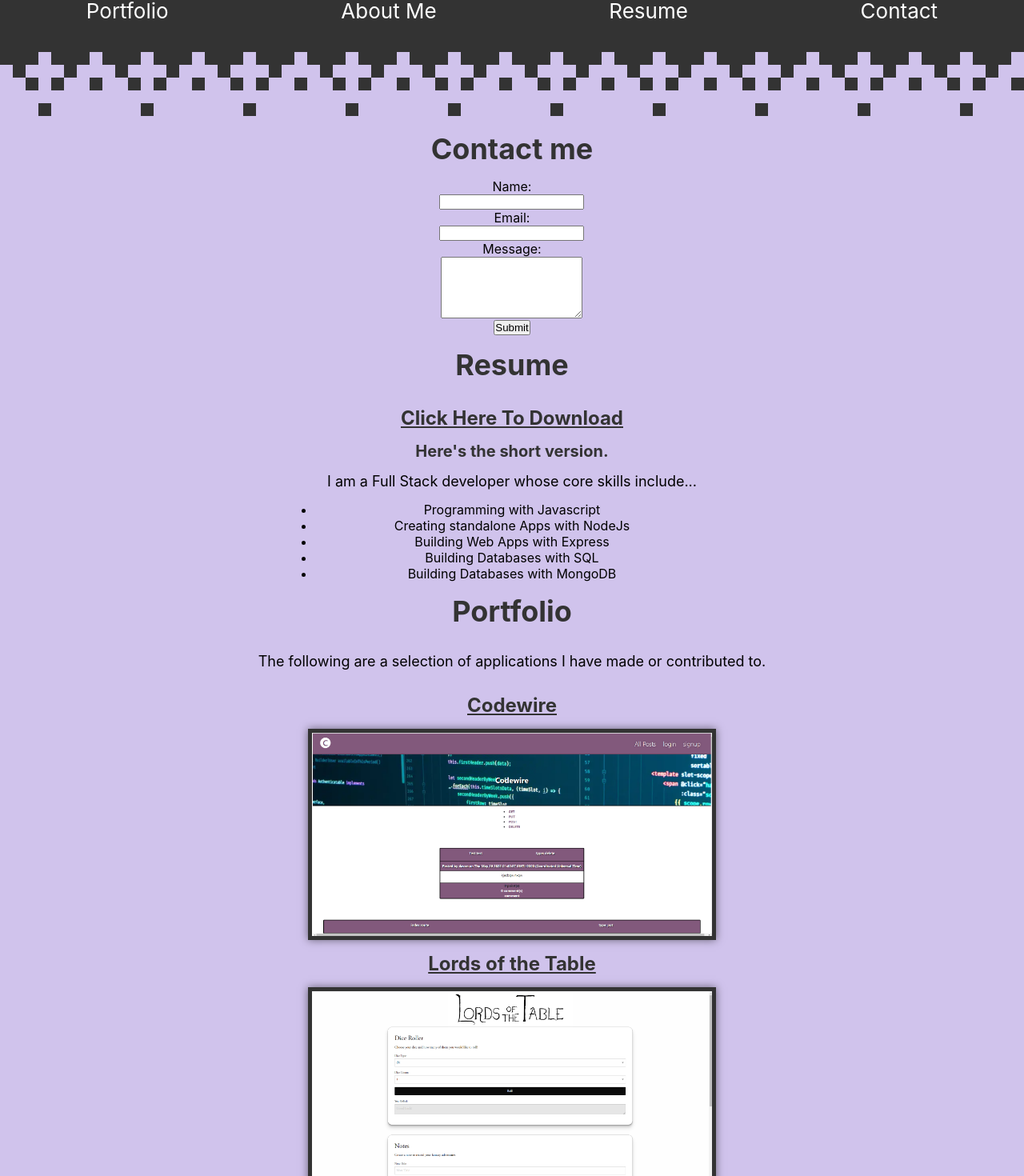
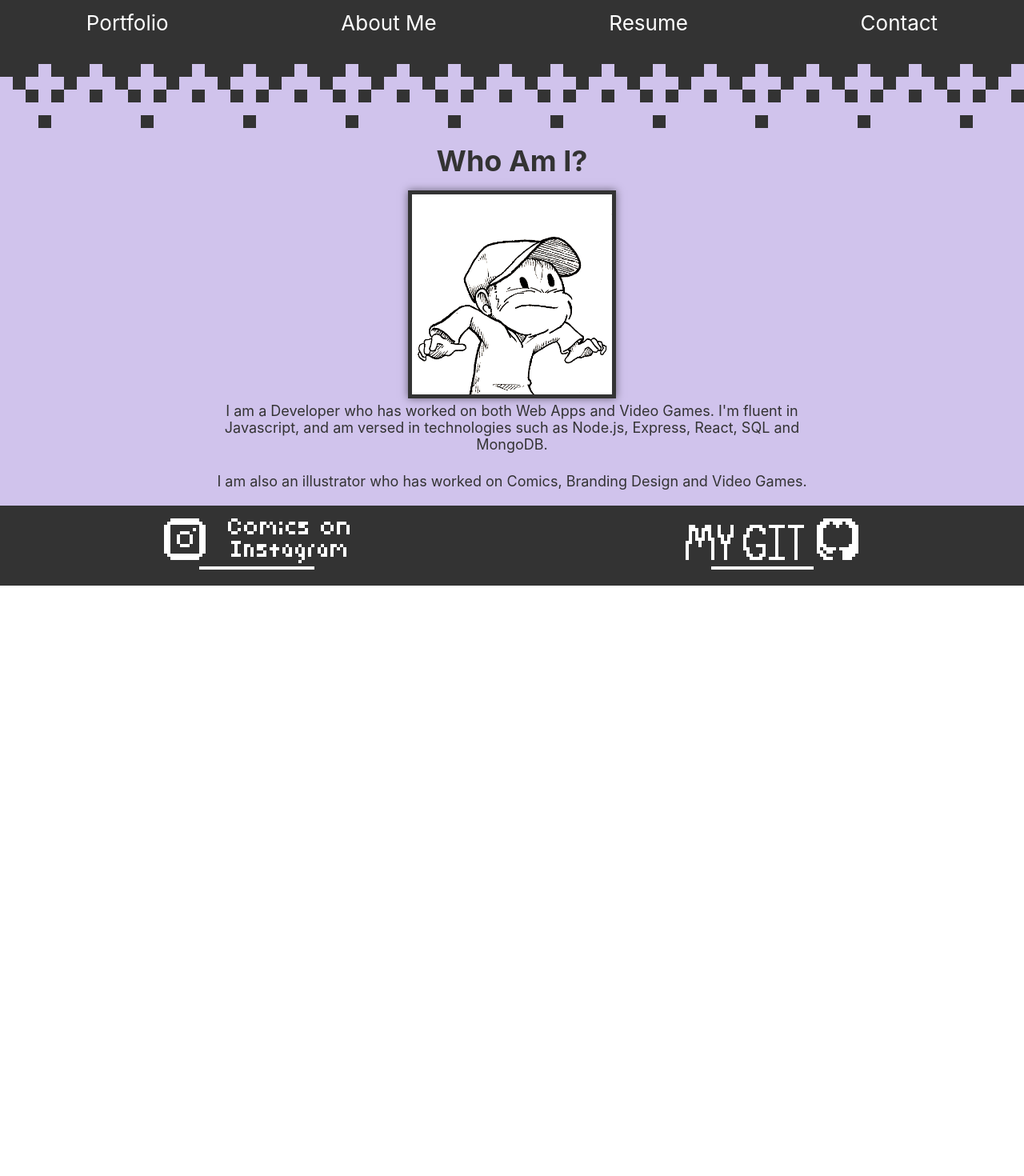
Before and after one commit to GartTheSkeleton/react-portfolio, a React (Create React App) app: page / in a window 1280 px wide. Shown: the part 145-1615 px from the top of the page at 80% size. After the commit the page ends 877 px from the top, so only its background shows below. Built offline with nearby package versions, Linux system fonts and the light colour scheme.

Commit message:
conditional rendering

```diff
--- a/src/App.css
+++ b/src/App.css
@@ -64,6 +64,20 @@ h4 {
 p {
   font-size: 18px;
   padding: 15px;
+  width: 60%;
+  margin-bottom: 15px;
+}
+
+ul{
+  padding: 15px;
+}
+
+li{
+  padding: 15px;
+}
+
+form{
+  padding: 15px;
 }
 
 nav {
@@ -83,11 +97,6 @@ nav {
   flex-direction: row;
   justify-content: space-around;
   width: 100%;
-  padding-bottom: 20px;
-}
-
-#about {
-  width: 50%;
   padding-bottom: 20px;
 }
 
@@ -132,10 +141,12 @@ footer{
   box-shadow: 0 0 10px rgba(0, 0, 0, .5);
 }
 
-.body-container {
+.body-element {
+  /* width: 60%; */
   display: flex;
   flex-direction: column;
-  width: 75%;
+  justify-content: center;
+  align-items: center;
 }
 
 h3 {
@@ -169,3 +180,7 @@ a:visited {
   flex-basis: 100%;
   flex: 1;
 }
+
+.gallery{
+  padding-block: 15px;
+}
--- a/src/App.js
+++ b/src/App.js
@@ -1,26 +1,32 @@
 import './App.css';
-import About from './components/About';
+import React, {useState} from 'react';
 import Header from './components/Header';
-import Nav from './components/Nav';
 import NavWrapper from './components/HeaderWrapper'
-import Apps from './components/Apps'
-import Resume from './components/Resume'
-import Contact from './components/Contact';
+
+import Body from './components/Body'
 
 import FooterImage from './assets/footer-image.png'
 import FooterImage2 from './assets/footer-image2.png'
 
 function App() {
+
+  const [currentSection, setCurrentSection] = useState(1);
+
   return (
     <div className="App">
         <Header></Header>
-        <Nav></Nav>
+        <nav>
+            <div className="navbar">
+                <div className="header-link" onClick={() => {setCurrentSection(0)}}>Portfolio</div>
+                <div className="header-link" onClick={() => {setCurrentSection(1)}}>About Me</div>
+                <div className="header-link" onClick={() => {setCurrentSection(2)}}>Resume</div>
+                <div className="header-link" onClick={() => {setCurrentSection(3)}}>Contact</div>
+            </div>
+        </nav>
         <NavWrapper></NavWrapper>
 
-        <Contact></Contact>
-        <Resume></Resume>
-        <Apps></Apps>
-        <About></About>
+        <Body state={currentSection}></Body>
+
 
         <footer>
           <a href="https://www.instagram.com/graphitepages/">
--- a/src/components/About/index.js
+++ b/src/components/About/index.js
@@ -4,7 +4,7 @@ import profilePic from "../../assets/2022-gart.png";
 function About() {
 
     return(
-        <section id="about">
+        <section className="body-element">
             <h2>
                 Who Am I?
             </h2>
--- a/src/components/Apps/index.js
+++ b/src/components/Apps/index.js
@@ -6,11 +6,11 @@ import GalaxyPic from '../../assets/galaxy-app.png';
 
 function Apps() {
     return(
-        <div className='body-container'>
+        <div className="body-element">
             <h2>Portfolio</h2>
             <p>The following are a selection of applications I have made or contributed to.</p>
 
-            <div className='row'>
+            <div className='row gallery'>
                 <a className='column' href='https://github.com/mattparker124/codewire'>
                     <h3>Codewire</h3>
                     <img src={CodewirePic} alt="" className='portfolio-pic' width={500}></img>
@@ -21,7 +21,18 @@ function Apps() {
                 </a>
             </div>
 
-            <div className='row'>
+            <div className='row gallery'>
+                <a className='column' href='https://github.com/GartTheSkeleton/Weather-Info-App'>
+                    <h3>Weather Info App</h3>
+                    <img src={WeatherInfoPic} alt="" className='portfolio-pic' width={500}></img>
+                </a>
+                <a className='column' href='https://github.com/mattparker124/lords-of-the-table'>
+                    <h3>Galaxy Phage</h3>
+                    <img src={GalaxyPic} alt="" className='portfolio-pic' width={500}></img>
+                </a>
+            </div>
+
+            <div className='row gallery'>
                 <a className='column' href='https://github.com/GartTheSkeleton/Weather-Info-App'>
                     <h3>Weather Info App</h3>
                     <img src={WeatherInfoPic} alt="" className='portfolio-pic' width={500}></img>
--- /dev/null
+++ b/src/components/Body/index.js
@@ -0,0 +1,55 @@
+import React from 'react';
+import Apps from '../Apps';
+import Resume from '../Resume';
+import Contact from '../Contact';
+import About from '../About';
+
+function Body(props){
+    const state = props.state
+
+    let renderAbout = true
+    let renderContact = false
+    let renderResume = false
+    let renderApps = false
+    console.log(state)
+
+    if (state === 0)
+        {
+            renderAbout = false
+            renderContact = false
+            renderResume = false
+            renderApps = true
+        }
+    if (state === 1)
+        {
+            renderAbout = true
+            renderContact = false
+            renderResume = false
+            renderApps = false
+        }
+    if (state === 2)
+        {
+            renderAbout = false
+            renderContact = false
+            renderResume = true
+            renderApps = false
+        }
+    if (state === 3)
+        {
+            renderAbout = false
+            renderContact = true
+            renderResume = false
+            renderApps = false
+        }
+
+    return(
+        <div>
+            {renderContact ? (<Contact></Contact>):(<></>)}
+            {renderApps ? (<Apps></Apps>):(<></>)}
+            {renderResume ? (<Resume></Resume>):(<></>)}
+            {renderAbout ? (<About></About>):(<></>)}
+        </div>
+    )
+}
+
+export default Body
--- a/src/components/Contact/index.js
+++ b/src/components/Contact/index.js
@@ -4,7 +4,7 @@ import {validateEmail} from '../../utils/helpers';
 function Contact() {
 
     const [formState, setFormState] = useState({ name: '', email: '', message: '' });
-    const { name, email, message } = formState;
+    // const { name, email, message } = formState;
     const [errorMessage, setErrorMessage] = useState('');
 
     function handleChange(e) {
@@ -35,7 +35,7 @@ function Contact() {
     }
 
     return (
-        <section>
+        <section className="body-element">
           <h2>Contact me</h2>
             <form id="contact-form" onSubmit={handleSubmit}>
                 <div className='column'>
--- a/src/components/Nav/index.js
+++ b/src/components/Nav/index.js
@@ -1,17 +1,9 @@
-import React from "react";
+import React, {useState} from "react";
 
 function Nav() {
 
-    return(
-        <nav>
-            <div className="navbar">
-                <div className="header-link">Portfolio</div>
-                <div className="header-link">About Me</div>
-                <div className="header-link">Resume</div>
-                <div className="header-link">Contact</div>
-            </div>
-        </nav>
-    )
+
+
 }
 
 export default Nav
--- a/src/components/Resume/index.js
+++ b/src/components/Resume/index.js
@@ -2,7 +2,7 @@ import React from 'react';
 
 function Resume(){
     return(
-        <div>
+        <div className="body-element">
             <h2>Resume</h2>
                 <a href="../../assets/Garrett-Resume-2020" download>
                 <h3>Click Here To Download</h3>
@@ -20,6 +20,7 @@ function Resume(){
                 <li>Building Databases with SQL</li>
                 <li>Building Databases with MongoDB</li>
             </ul>
+            <p>.</p>
         </div>
 
     )
```
